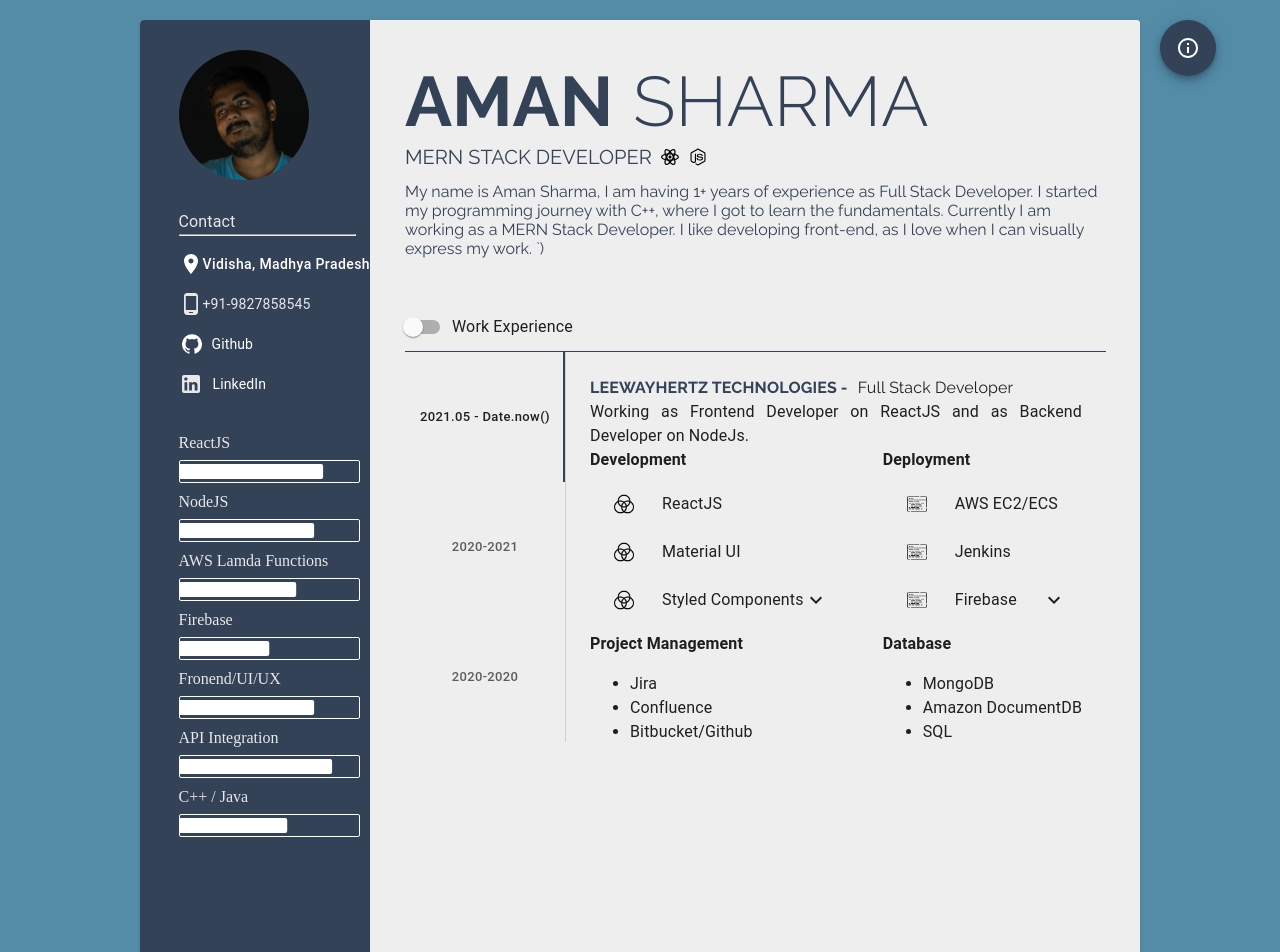
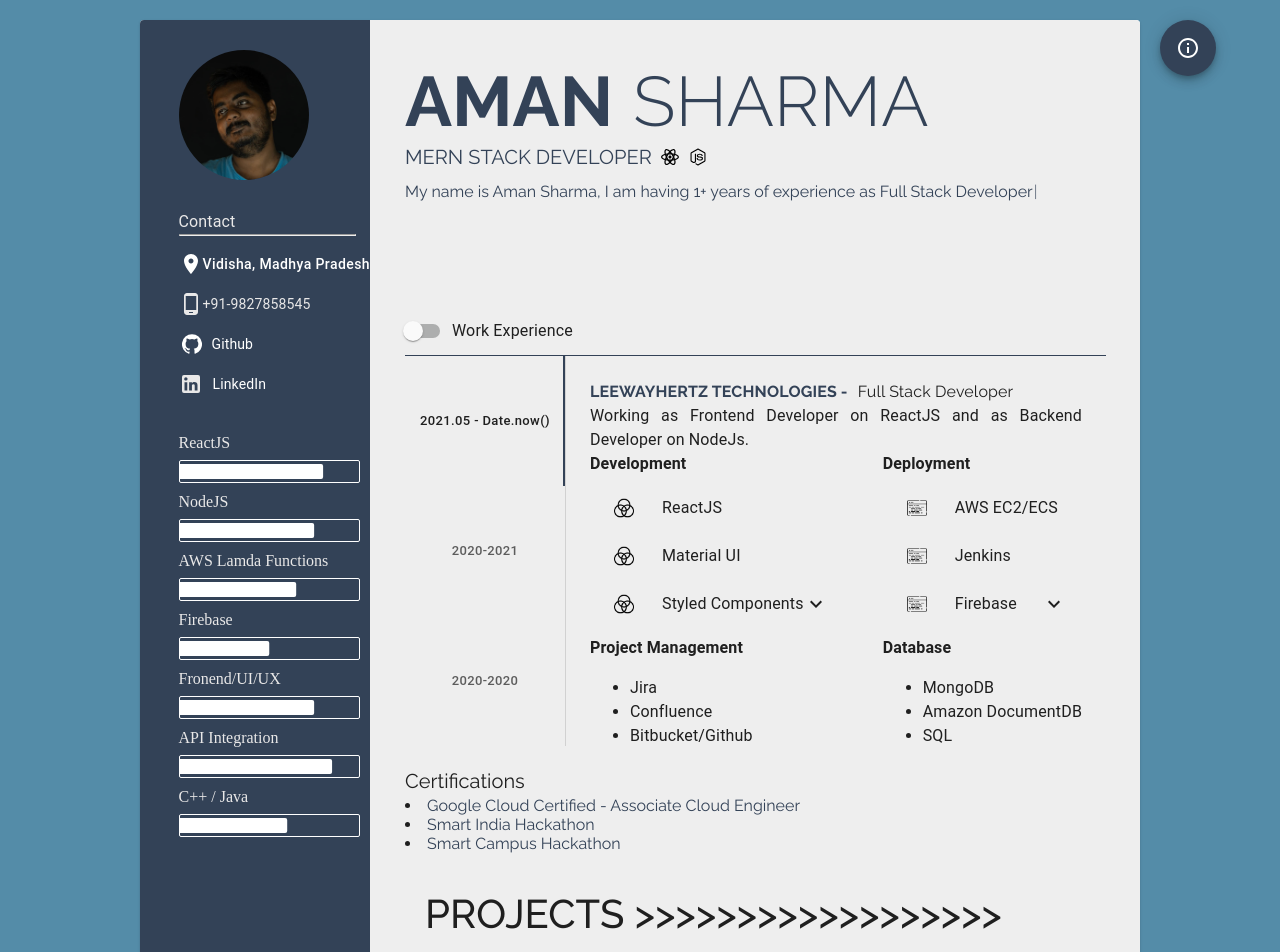
Before and after one commit to usernameofaman/ResumeX, a React (Create React App) app: page / in a window 1280 px wide. Shown: the top 952 px of the page. Built offline with nearby package versions, Linux system fonts and the light colour scheme.

Commit message:
Done For Now

```diff
--- a/src/Components/Resume/Introduction.jsx
+++ b/src/Components/Resume/Introduction.jsx
@@ -10,10 +10,50 @@
 import Switch from '@material-ui/core/Switch';
 import FormGroup from '@material-ui/core/FormGroup';
 import FormControlLabel from '@material-ui/core/FormControlLabel';
-// import Typewriter from 'typewriter-effect';
+import Typewriter from 'typewriter-effect';
 import Expandable from '../common/expandable'
+import GitHubComponent from "./GitHub"
+import ClickAwayListener from '@material-ui/core/ClickAwayListener';
+
+const ProjectBox = styled.div`
+  display: flex;
+  align-items: center;
+  font-size: 40px;
+  font-weight: 500;
+  width: 90%;
+  padding: 25px 20px 25px 20px;
+  position: relative;
+  height: 30px;
+  border-radius: 5px;
+  cursor: pointer;
+  transition: box-shadow 0.3s ease-in-out;
+  &:hover{
+    /* border-radius: 24px; */
+background: #e6e6e6;
+box-shadow:  9px 9px 18px #c4c4c4,
+             -9px -9px 18px #ffffff;
+  }
+`;
 
 
+const ClickTrick = styled.div`
+  position:fixed;
+  width: 100%;
+  height: 100%;
+  top:0;
+  left:0;
+  right:0;
+  bottom:0;
+  background-color: rgba(0,0,0,0.5);
+`
+
+const ClickAwayBox = styled.div`
+  display: flex;
+  width: 50%;
+  background-color: #e6e6e6;
+  border-radius: 5px;
+  /* position: relative; */
+`
 
 const Header = styled.div`
     display: flex;
@@ -46,6 +86,7 @@
     font-family: 'Raleway', sans-serif;
     margin-top: 10px;
     width: 100%;
+    min-height:80px;
 `
 const WorkExperience = styled.div`
     font-family: 'Raleway', sans-serif;
@@ -147,6 +188,16 @@
         setState({ ...state, [event.target.name]: event.target.checked });
     };
 
+    // Projects
+    const [github, setGithub] = React.useState(false);
+
+    const handleClickAwayEvent = () => {
+        setGithub(false);
+    };
+
+    const handleClickEvent = () => {
+        setGithub((prev) => !prev);
+    };
     return (
         <>
             <Header>
@@ -159,19 +210,19 @@
                     <MiniIcons src="/images/nodejs.svg" />
                 </Title>
                 <AboutMe>
-                    {/* <Typewriter
+                    <Typewriter
                         onInit={(typewriter) => {
                             typewriter.changeDelay("40")
-                            .typeString(` */}
+                            .typeString(`
                     My name is Aman Sharma, I am having 1+ years of experience as Full Stack Developer.
                     I started my programming journey with C++, where I got to learn the fundamentals.
                     Currently I am working as a MERN Stack Developer. I like developing front-end,
                     as I love when I can visually express my work.
                     `)
-                    {/* .pauseFor(2500)
+                     .pauseFor(2500)
                             .start();
                         }}
-                    /> */}
+                    />
                 </AboutMe>
             </Header>
             <WorkExperience>
@@ -443,6 +494,44 @@
                         </TabPanel>
                     </div> : ""}
             </WorkExperience>
+            <WorkExperience>
+                <Title>Certifications</Title>
+                <li>
+                    <AnchorLinks href="https://googlecloudcertified.credential.net/profile/d91945ea426f998f6e4c53868a6f4971d358026e" target="_blank">
+
+                        Google Cloud Certified - Associate Cloud Engineer
+                    </AnchorLinks>
+                </li>
+                <li>
+                    <AnchorLinks href="https://drive.google.com/file/d/12pb8YWWOtGl5VhZcMUcgTiBQR5e6gaqZ/view" target="_blank">
+
+                        Smart India Hackathon
+                    </AnchorLinks>
+
+                </li>
+                <li>
+                    <AnchorLinks href="https://drive.google.com/file/d/19b1ZDG6v4ydH7CaoPNB3qP0_yEQpMqHN/view?" target="_blank">
+
+                        Smart Campus Hackathon
+                    </AnchorLinks>
+
+                </li>
+            </WorkExperience>
+            <WorkExperience>
+                {github && <ClickTrick></ClickTrick>}
+                <ClickAwayListener onClickAway={handleClickAwayEvent}>
+                    <div style={{ width: "100%" }}>
+                        <ProjectBox className={classes.gitButton} onClick={handleClickEvent}>
+                            PROJECTS >>>>>>>>>>>>>>>>>>
+                        </ProjectBox>
+                        {github ? (
+                            <ClickAwayBox>
+                                <GitHubComponent />
+                            </ClickAwayBox>
+                        ) : null}
+                    </div>
+                </ClickAwayListener>
+            </WorkExperience>
         </>
 
 
--- a/src/Components/Resume/avatarContact.jsx
+++ b/src/Components/Resume/avatarContact.jsx
@@ -18,27 +18,8 @@
 import GoogleMapReact from 'google-map-react';
 // Styled Components
 import styled from "styled-components";
-import GitHubComponent from "./GitHub"
-import ClickAwayListener from '@material-ui/core/ClickAwayListener';
 import Progress from '../common/progress'
 
-const ClickTrick = styled.div`
-  position:fixed;
-  width: 100%;
-  height: 100%;
-  top:0;
-  left:0;
-  right:0;
-  bottom:0;
-  background-color: rgba(0,0,0,0.5);
-`
-const ClickAwayBox = styled.div`
-  display: flex;
-  width: 50%;
-  background-color: #e6e6e6;
-  border-radius: 5px;
-  /* position: relative; */
-`
 const AnchorLinks = styled.a`
     text-decoration: none;
     cursor: pointer;
@@ -151,16 +132,7 @@
 
   const open = Boolean(anchorEl);
   const id = open ? 'simple-popover' : undefined;
-  // GitHub PopOver
-  const [github, setGithub] = React.useState(false);
 
-  const handleClickAwayEvent = () => {
-    setGithub(false);
-  };
-
-  const handleClickEvent = () => {
-    setGithub((prev) => !prev);
-  };
 
 
   return (
@@ -212,12 +184,10 @@
           <Typography className={classes.f12}>+91-9827858545</Typography>
         </FlexRow>
 
-        {github && <ClickTrick></ClickTrick>}
 
 
-        <ClickAwayListener onClickAway={handleClickAwayEvent}>
-          <div style={{ width: "100%" }}>
-            <FlexRow className={classes.gitButton} onClick={handleClickEvent}>
+
+            <FlexRow className={classes.gitButton}>
               <Button type="button" className={`${classes.f12} ${classes.button}`}  >
                 <GitHubIcon style={{ width: "20px", marginLeft: "3px" }} />
                 <Typography style={{ marginLeft: "10px" }} className={classes.f12}>
@@ -225,13 +195,7 @@
                 </Typography>
               </Button>
             </FlexRow>
-            {github ? (
-              <ClickAwayBox>
-                <GitHubComponent />
-              </ClickAwayBox>
-            ) : null}
-          </div>
-        </ClickAwayListener>
+
 
 
         <FlexRow>
```
Lines whose indentation alone changed are shown as unchanged.
